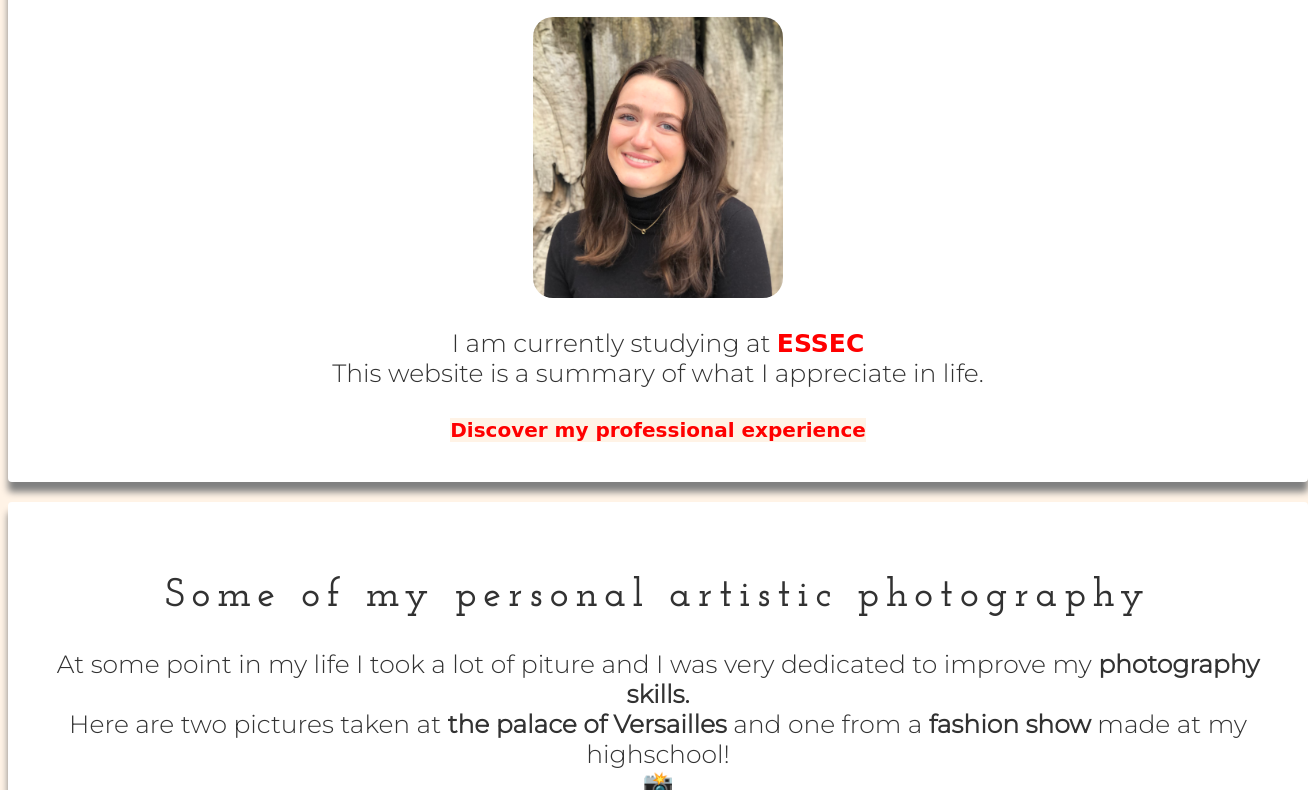
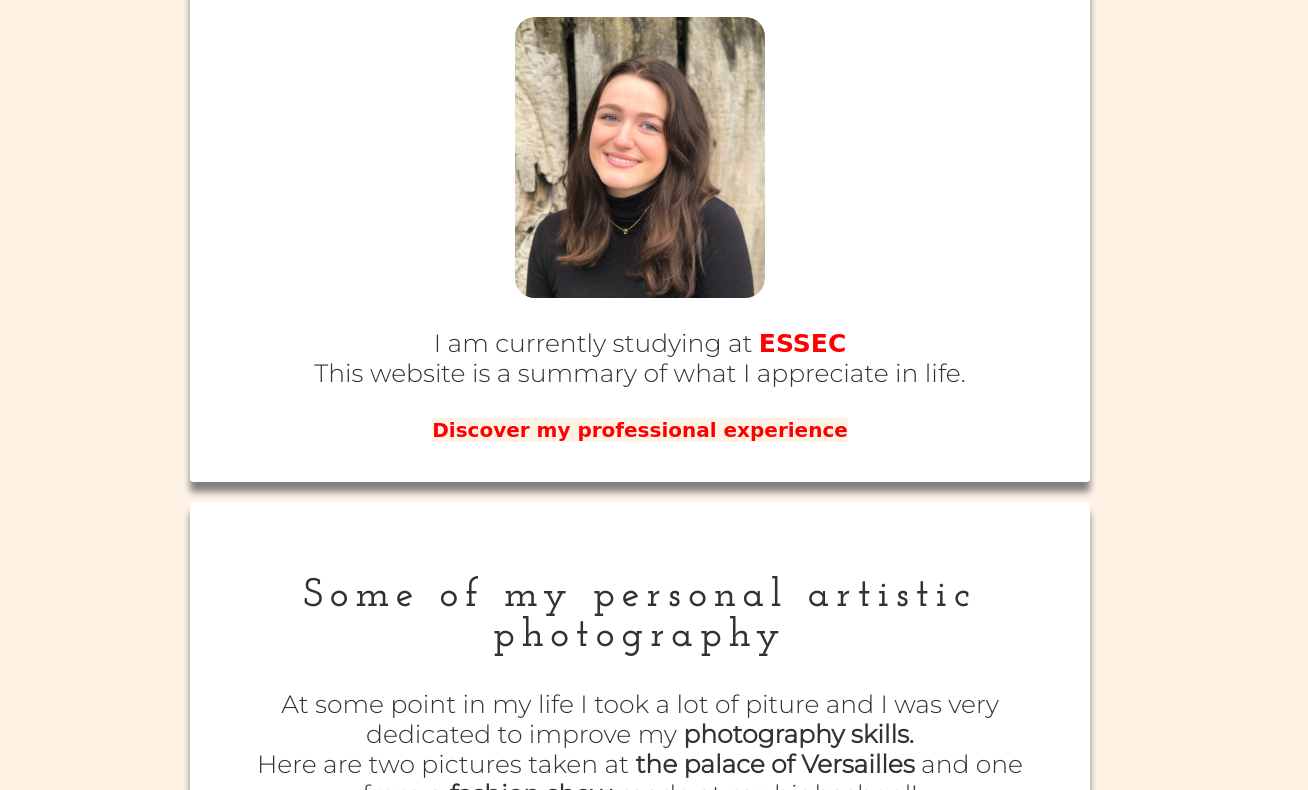
Before and after one commit to marine-roumilhac/my-profile, a plain HTML site: page index.html in a window 1280 px wide. Shown: the part 198-988 px from the top of the page, 1308 px wide, since content can reach past the window. Drawn offline with Linux system fonts and the light colour scheme; a web font is replaced by a local one.

Commit message:
Update style.css

```diff
--- a/style.css
+++ b/style.css
@@ -46,7 +46,7 @@ a:hover {
 
 .container {
 	margin: 50px auto;
-	width: 1300px;
+	width: 900px;
 }
 
 .box-white {
```
